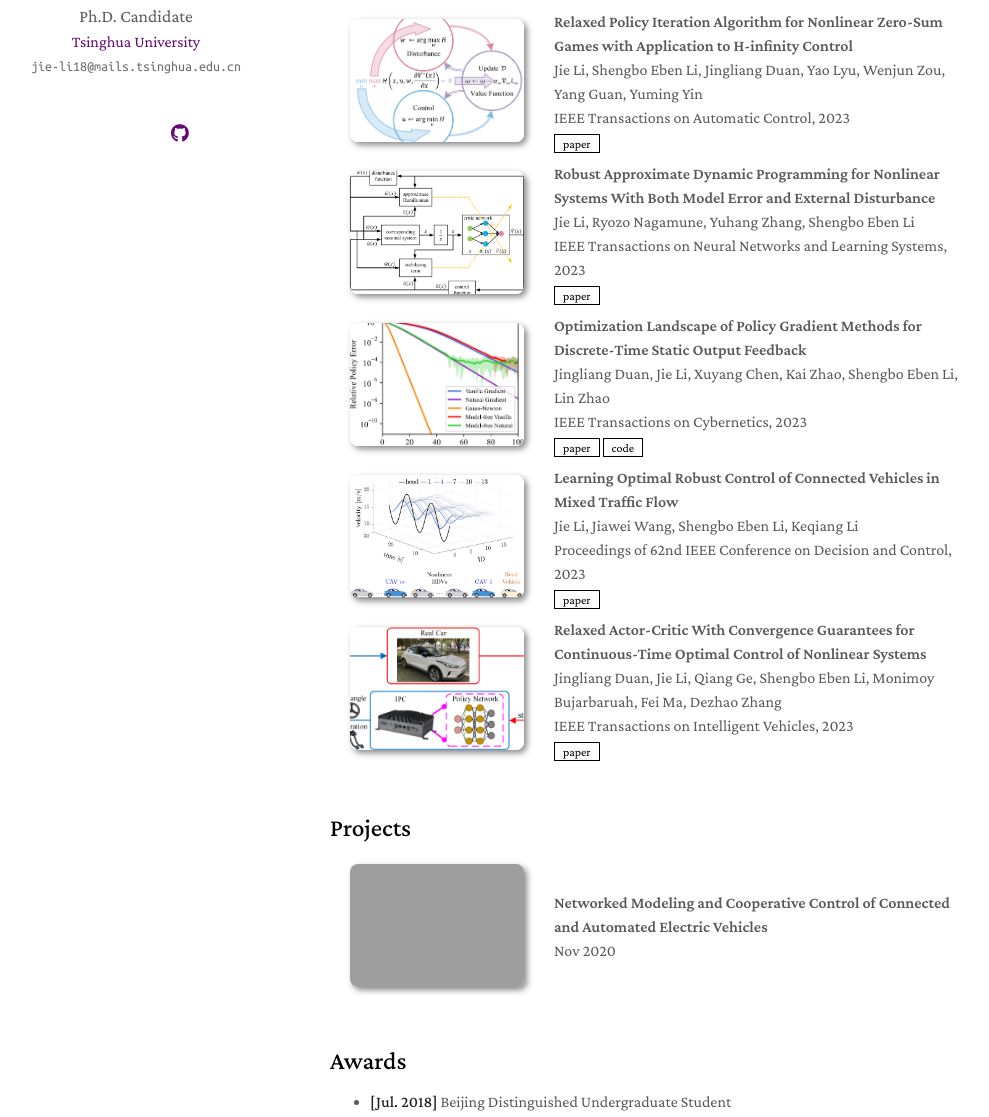
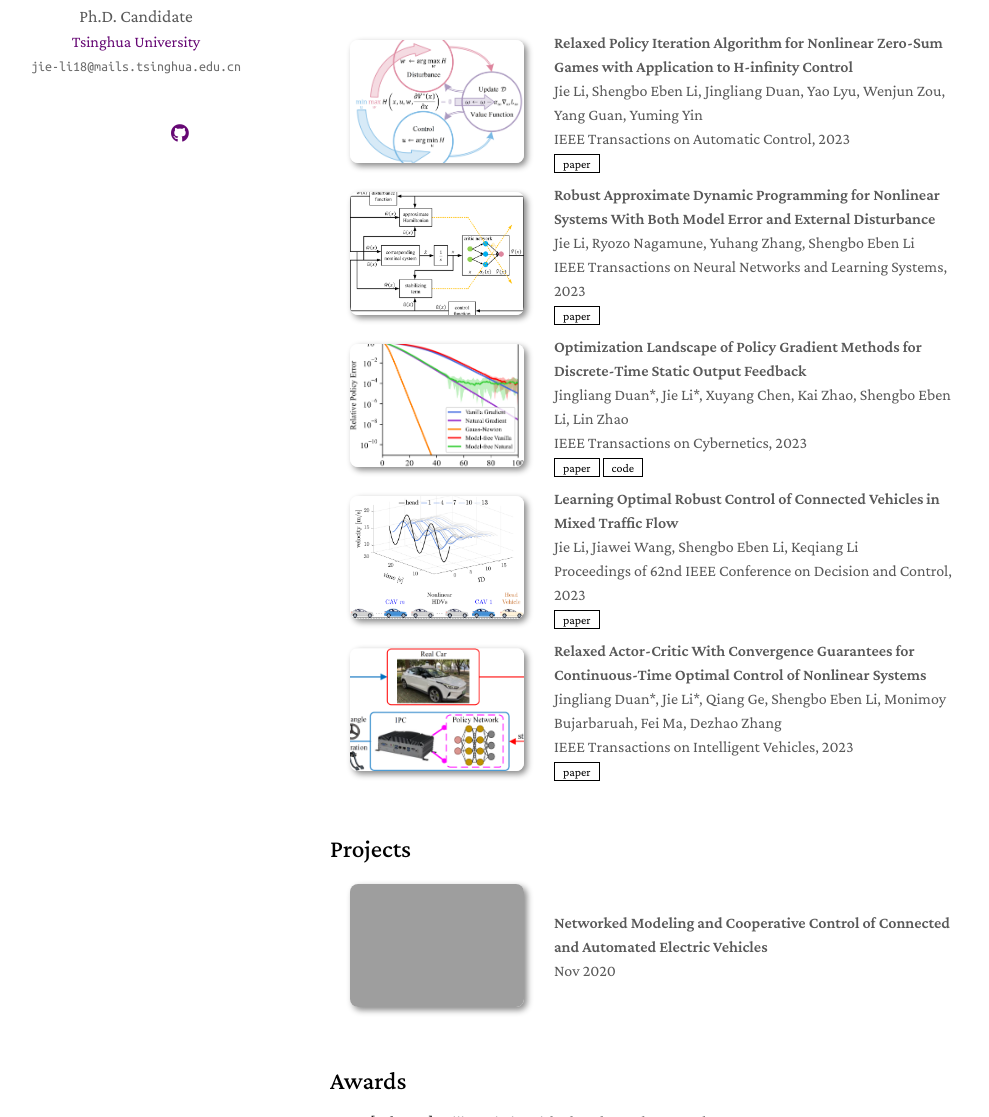
Before and after one commit to jieli18/jieli18.github.io, a Jekyll site: the page built from index.md, in a window 1280 px wide and 1400 px high. Shown: the part 283-1400 px from the top of the window, without its empty margins (140-1129 px from the left). Built offline with Jekyll 4.4.1, drawn with Linux system fonts in a browser that asks for light colours; nearby versions of some CDN libraries; a style sheet for code colours, icons or effects is not loaded; our own code applies the rules of GitHub Pages for plain Markdown files; some of the changed text lies outside the part shown; grey boxes are pictures that could not be loaded.

Commit message:
update publications.pdf

```diff
--- a/_config.yml
+++ b/_config.yml
@@ -1,4 +1,4 @@
-# url: "hanchaozhang.xyz "
+# url: "jieli.xyz"
 baseurl: /jieli18.github.io
 # Basic Information
 title: Jie Li
@@ -22,8 +22,8 @@ canonical: https://minimal-light-theme.yliu.me/
 google_scholar: https://scholar.google.com/citations?user=OILceUIAAAAJ&hl=en
 cv_link: assets/files/CV_JieLi.pdf
 github_link: https://github.com/jieli18
-# linkedin: https://www.linkedin.com/in/hanchao-ted-zhang-670105b7/?locale=en_US
-# twitter: https://twitter.com/tedddddy_zhang
+# linkedin: https://www.linkedin.com/in//?locale=en_US
+# twitter: https://twitter.com/
 
 # Images (e.g., your profile picture and your website's favicon)
 # "favicon" and "favicon_dark" are used for the light and dark modes, respectively.
--- a/_includes/publications.md
+++ b/_includes/publications.md
@@ -48,7 +49,7 @@
 
   <div class="col-sm-9" style="position: relative;padding-right: 15px;padding-left: 20px;">
     <div class="title">Optimization Landscape of Policy Gradient Methods for Discrete-Time Static Output Feedback</div>
-    <div class="author">Jingliang Duan, Jie Li, Xuyang Chen, Kai Zhao, Shengbo Eben Li, Lin Zhao</div>
+    <div class="author">Jingliang Duan*, Jie Li*, Xuyang Chen, Kai Zhao, Shengbo Eben Li, Lin Zhao</div>
     <div class="periodical">IEEE Transactions on Cybernetics, 2023</div>
     <div class="links">
       <a href="assets/files/Optimization_Landscape_of_Policy_Gradient_Methods_for_Discrete-Time_Static_Output_Feedback.pdf" class="btn btn-sm z-depth-0" role="button" target="_blank" style="font-size:12px;">paper</a>
@@ -85,7 +86,7 @@
 
   <div class="col-sm-9" style="position: relative;padding-right: 15px;padding-left: 20px;">
     <div class="title">Relaxed Actor-Critic With Convergence Guarantees for Continuous-Time Optimal Control of Nonlinear Systems</div>
-    <div class="author">Jingliang Duan, Jie Li, Qiang Ge, Shengbo Eben Li, Monimoy Bujarbaruah, Fei Ma, Dezhao Zhang</div>
+    <div class="author">Jingliang Duan*, Jie Li*, Qiang Ge, Shengbo Eben Li, Monimoy Bujarbaruah, Fei Ma, Dezhao Zhang</div>
     <div class="periodical">IEEE Transactions on Intelligent Vehicles, 2023</div>
     <div class="links">
       <a href="assets/files/Relaxed_Actor-Critic_With_Convergence_Guarantees_for_Continuous-Time_Optimal_Control_of_Nonlinear_Systems.pdf" class="btn btn-sm z-depth-0" role="button" target="_blank" style="font-size:12px;">paper</a>
--- a/_layouts/homepage.html
+++ b/_layouts/homepage.html
@@ -125,7 +125,7 @@
 
       {% if site.enable_footnote %}
       <p><small>Powered by Jekyll and <a href="https://github.com/yaoyao-liu/minimal-light" target="_blank"
-            rel="noopener">Minimal Light</a> theme. Edited by Hanchao Zhang.</small></p>
+            rel="noopener">Minimal Light</a> theme. Edited by Jie Li.</small></p>
       {% endif %}
 
     </section>
--- a/index.md
+++ b/index.md
@@ -13,6 +13,6 @@ From Dec 2021 to Jul 2022, I was a visiting PhD student in the <a href="https://
 {% include_relative _includes/projects.md %}
 
 ## Awards
-- **[Jul. 2018]** Beijing Distinguished Undergraduate Student
+- **[Jul 2018]** Beijing Distinguished Undergraduate Student
 
 {% include_relative _includes/services.md %}
```
Also changed, not shown: other parts of _includes/publications.md (+1 -0 lines), 2 other files.
